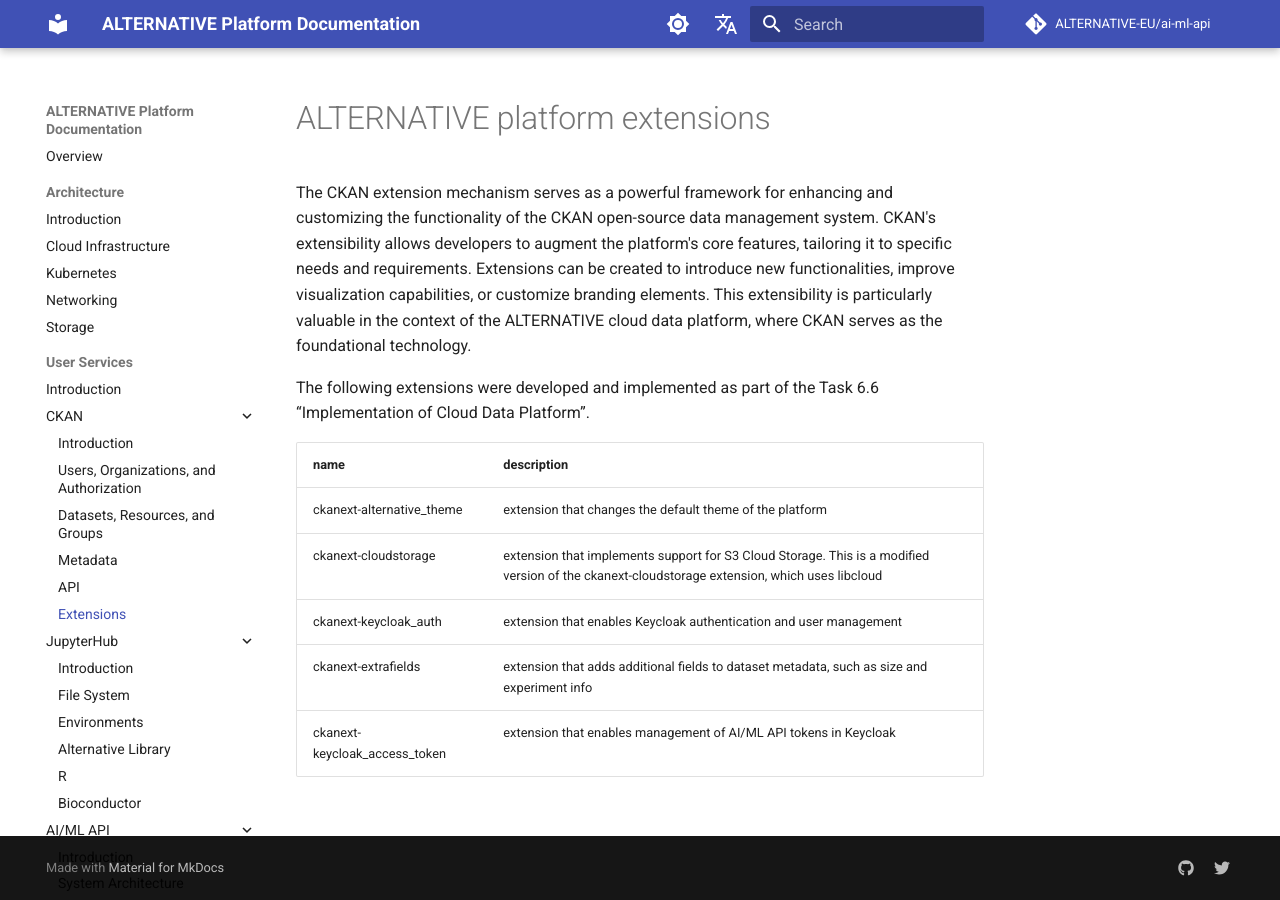
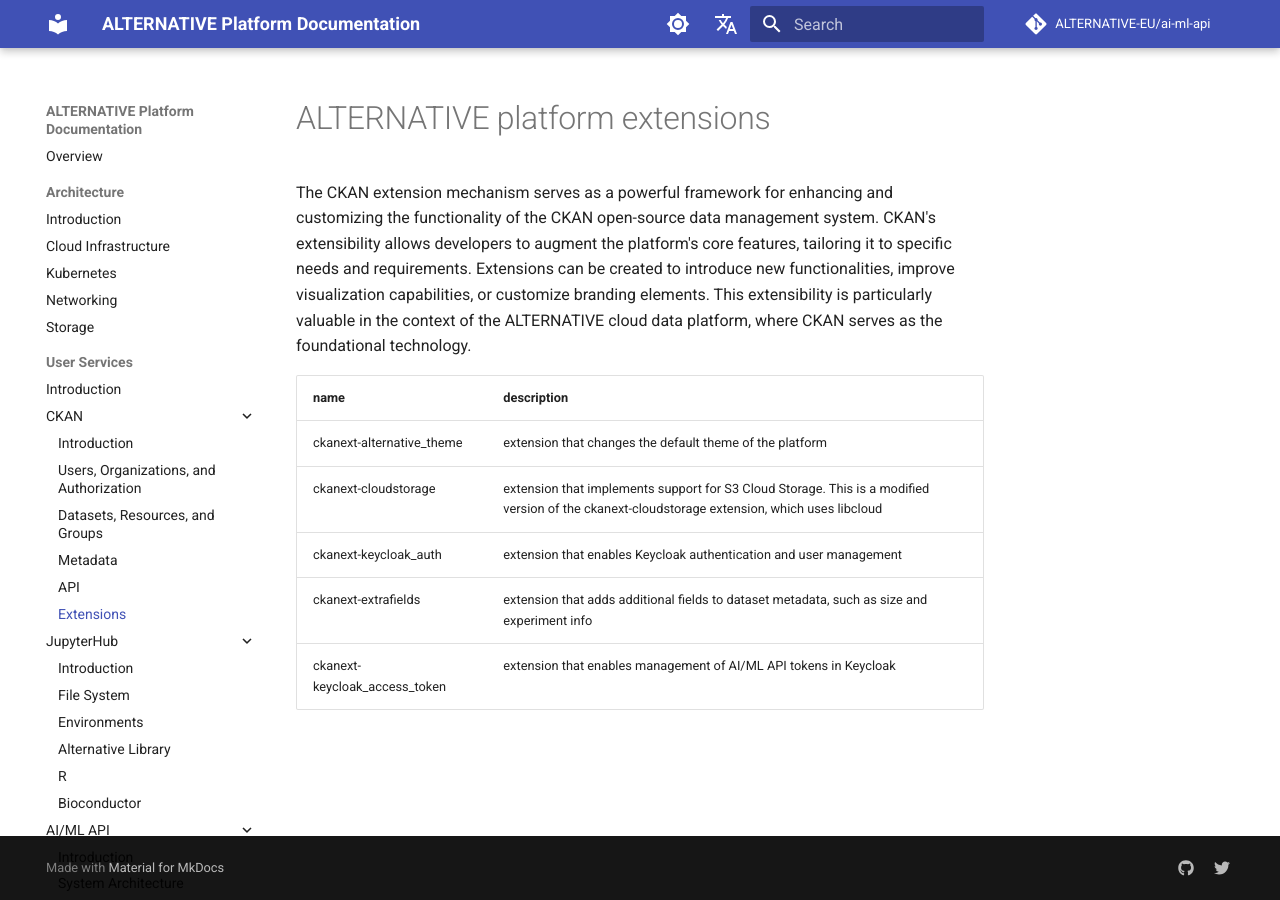
Before and after one commit to ALTERNATIVE-EU/alternative.github.io, an MkDocs documentation site: the page built from docs/docs/user-services/ckan/extensions.md, in a window 1280 px wide. Built offline with MkDocs 1.6.1 and Material for MkDocs 9.7.7, drawn with Linux system fonts in a browser that asks for light colours; comment, search, counter and statistics services are not loaded.

Commit message:
Remove not relevant text

```diff
--- a/docs/docs/user-services/ckan/extensions.md
+++ b/docs/docs/user-services/ckan/extensions.md
@@ -1,8 +1,6 @@
 # ALTERNATIVE platform extensions
 
 The CKAN extension mechanism serves as a powerful framework for enhancing and customizing the functionality of the CKAN open-source data management system. CKAN's extensibility allows developers to augment the platform's core features, tailoring it to specific needs and requirements. Extensions can be created to introduce new functionalities, improve visualization capabilities, or customize branding elements. This extensibility is particularly valuable in the context of the ALTERNATIVE cloud data platform, where CKAN serves as the foundational technology.
-
-The following extensions were developed and implemented as part of the Task 6.6 “Implementation of Cloud Data Platform”.
 
 | name                    | description |
 | ----------------------- | ----------- |
```
